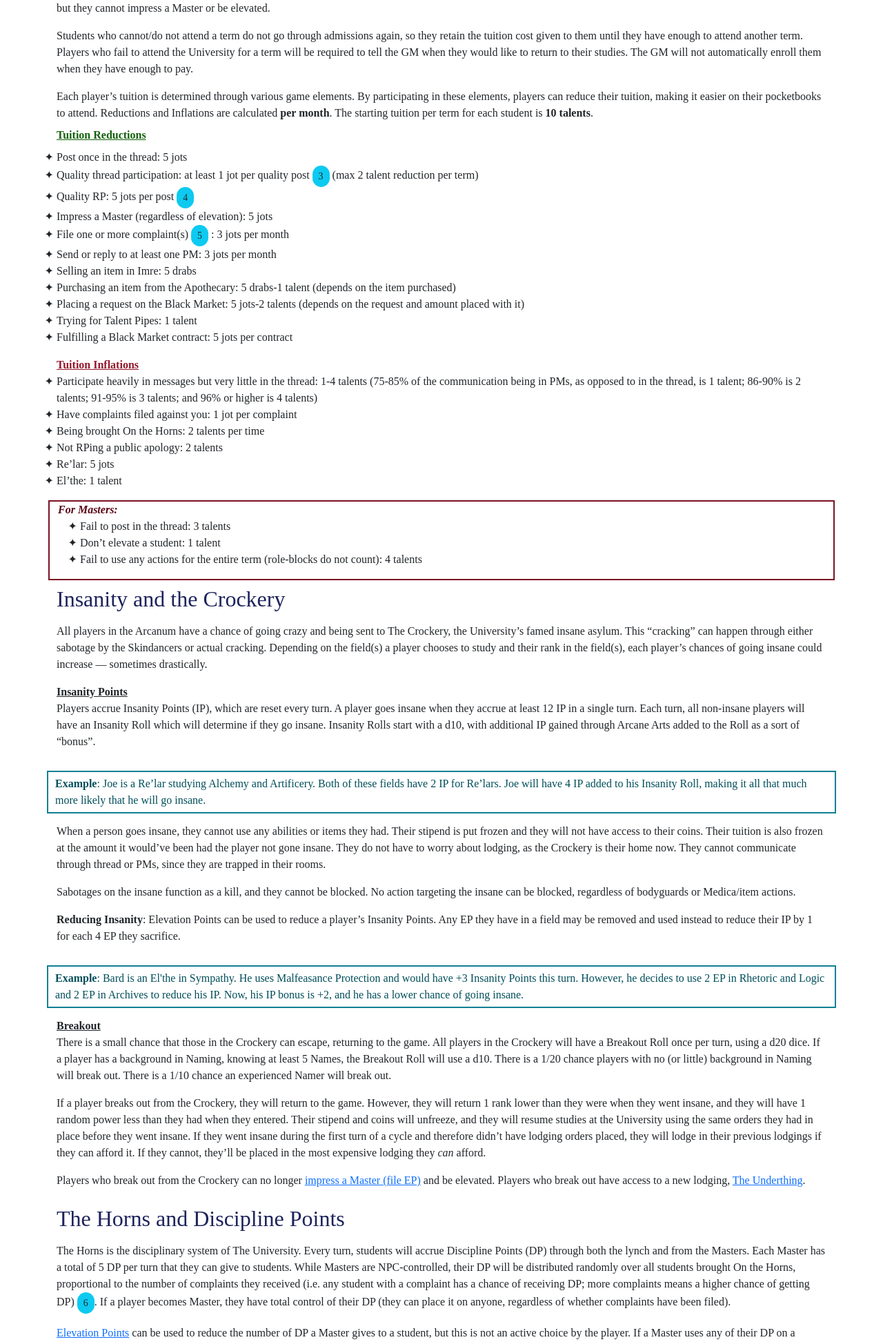
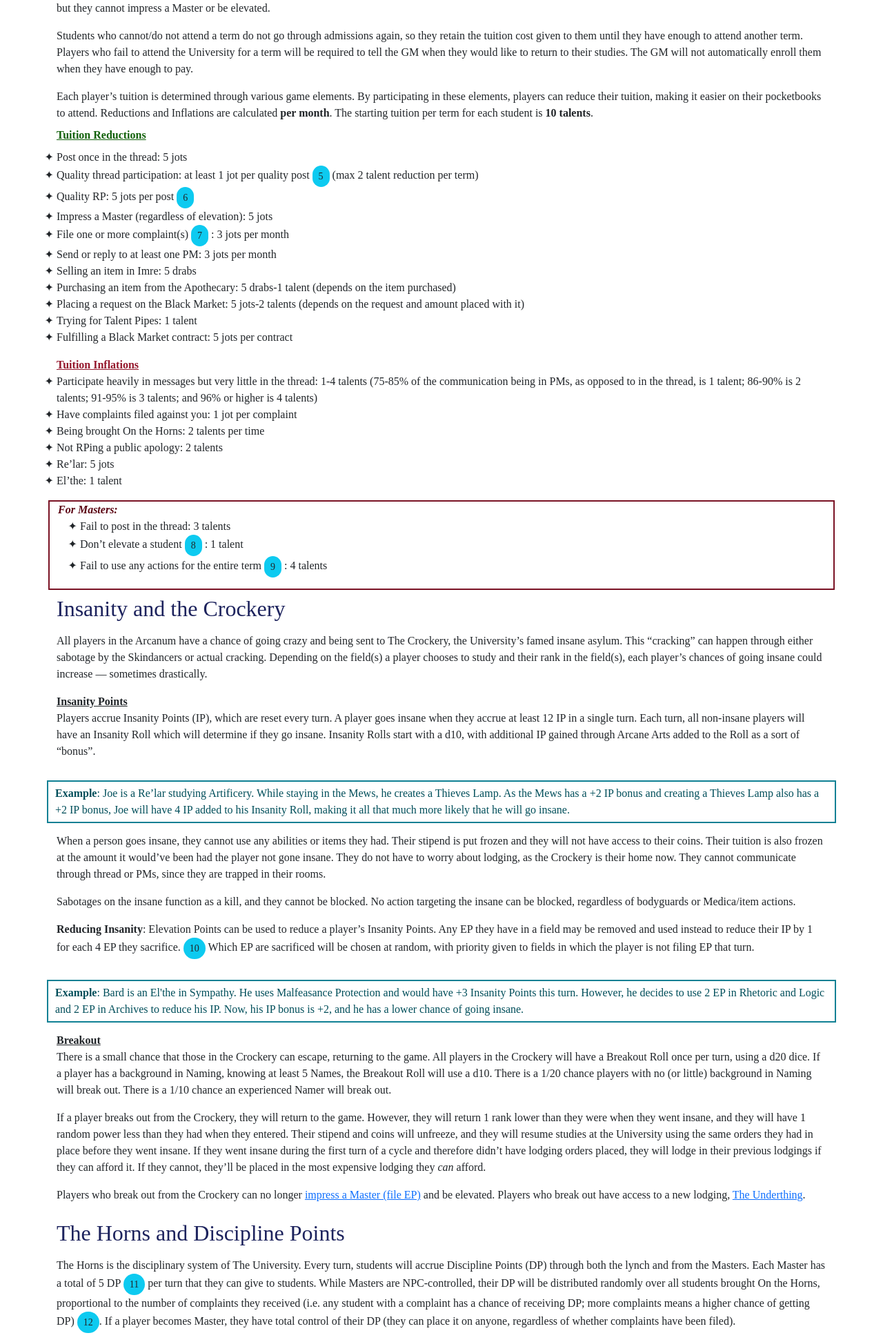
Before and after one commit to isabelle-sanford/kkc4, a Flask app: page /rules-uni-basics in a window 1280 px wide. Shown: the part 1978-3923 px from the top of the page at 69% size. Run offline with Flask 3, Linux system fonts and the light colour scheme.

Commit message:
fix links and change some text

```diff
--- a/templates/rules-university-basics.html
+++ b/templates/rules-university-basics.html
@@ -91,10 +91,18 @@
               </li>
               <li class="star">
                 Since you’re so important, you <em>also</em> might be called
-                back to Vintas temporarily by your family (25% chance of being
-                roleblocked per turn and having all actions targeting them
-                (excluding the Horns) delayed until they return to the
-                University).
+                back to Vintas temporarily by your family (25% chance per turn of
+                all actions being roleblocked and having all actions targeting them blocked).
+		<button
+                  type="button"
+                  class="btn rounded-pill btn-sm bg-info"
+                  data-bs-toggle="popover"
+                  data-bs-placement="top"
+                  data-bs-trigger="focus"
+                  data-bs-content="You still can be brought on the Horns, file complaints and EP, and be elevated."
+                >
+                  1
+                </button>
               </li>
               <li class="star">
                 As a nobleman who takes pride in the image they present to
@@ -144,7 +152,20 @@
               You just tend to lack a little skill and knowledge when it comes
               to the arcane arts. Your superstitious nature makes you hesitant
               to <em>really</em> dedicate time to them. (25% chance you’ll back
-              out if elevated in Sympathy, Naming, Alchemy, or Artificery).
+              out if elevated in Sympathy, Naming, Alchemy, or Artificery
+		<button
+                  type="button"
+                  class="btn rounded-pill btn-sm bg-info"
+                  data-bs-toggle="popover"
+                  data-bs-placement="top"
+                  data-bs-trigger="focus"
+                  data-bs-content="If you back out, you still lose the 5 EP that
+                    were used to elevate you. The Master does not choose a different
+                    student to elevate that turn."
+                >
+                  2
+                </button>
+              ).
             </li>
             <li class="star">
               Similar to the Vintish Noblemen, you also have a small chance your
@@ -221,9 +242,22 @@
             <li class="star">
               In fact, you’re so good with money, you tend to get a little extra
               when you sell or purchase items (20% increase when selling, and
-              20% decrease when purchasing), and you know how to make the odds
+              20% decrease when purchasing)
+                <button
+                  type="button"
+                  class="btn rounded-pill btn-sm bg-info"
+                  data-bs-toggle="popover"
+                  data-bs-placement="top"
+                  data-bs-trigger="focus"
+                  data-bs-content="This includes player-to-player sales; if you
+                    sell something for 1 talent, you’ll receive 1.2 talents (but
+                    the other player will still only pay 1 talent)."
+                >
+                  3
+                </button>
+              , and you know how to make the odds
               work in your favor when gambling (use 1d6 in
-              <a href="#LoadedDice">The Loaded Dice</a>).
+              <a href="{{ url_for('rules_imre') }}#LoadedDice">The Loaded Dice</a>).
             </li>
             <li class="star">
               If you are on the streets and you have less than 6 talents, you
@@ -479,7 +513,7 @@
                 data-bs-trigger="focus"
                 data-bs-content="If you have multiple items, one will be chosen at random."
               >
-                2
+                4
               </button>
             </p>
           </div>
@@ -724,7 +758,7 @@
           data-bs-trigger="focus"
           data-bs-content="200 or more words of game-related discussion in a post counts as ‘quality’ and will receive 1 jot. More words will receive a higher reduction, but this cannot reduce your tuition by more than 2 talents within a given term."
         >
-          3
+          5
         </button>
         (max 2 talent reduction per term)
       </li>
@@ -738,7 +772,7 @@
           data-bs-trigger="focus"
           data-bs-content="By ‘quality RP’ we mean over 200 words in a post. (Both to remain impartial and so you can track yourselves, we don’t judge the quality of the RP.)"
         >
-          4
+          6
         </button>
       </li>
       <li class="star">Impress a Master (regardless of elevation): 5 jots</li>
@@ -750,10 +784,9 @@
           data-bs-toggle="popover"
           data-bs-placement="top"
           data-bs-trigger="focus"
-          data-bs-content="That is, you get 3 jots off for filing a complaint for each month. You don’t get more for filing more complaints.
-"
+          data-bs-content="That is, you get 3 jots off for filing a complaint for each month. You don’t get more for filing more complaints."
         >
-          5
+          7
         </button>
         : 3 jots per month
       </li>
@@ -796,10 +829,32 @@
       <strong style="color: #5a0312"><em>For Masters:</em></strong>
       <ul>
         <li class="star">Fail to post in the thread: 3 talents</li>
-        <li class="star">Don’t elevate a student: 1 talent</li>
         <li class="star">
-          Fail to use any actions for the entire term (role-blocks do not
-          count): 4 talents
+          Don’t elevate a student
+          <button
+            type="button"
+            class="btn rounded-pill btn-sm bg-info"
+            data-bs-toggle="popover"
+            data-bs-placement="top"
+            data-bs-trigger="focus"
+            data-bs-content="If you’re subject to a total roleblock, but have put in a student to be elevated, you do not receive an inflation."
+          >
+            8
+          </button>
+         : 1 talent</li>
+        <li class="star">
+          Fail to use any actions for the entire term
+          <button
+            type="button"
+            class="btn rounded-pill btn-sm bg-info"
+            data-bs-toggle="popover"
+            data-bs-placement="top"
+            data-bs-trigger="focus"
+            data-bs-content="This is before roleblocks; i.e. if you take an action but it’s blocked you do not receive an inflation for it."
+          >
+            9
+          </button>
+          : 4 talents
         </li>
       </ul>
     </div>
@@ -831,10 +886,10 @@
   </div>
   <div class="row">
     <div class="example my-3">
-      <strong>Example</strong>: Joe is a Re’lar studying Alchemy and Artificery.
-      Both of these fields have 2 IP for Re’lars. Joe will have 4 IP added to
-      his Insanity Roll, making it all that much more likely that he will go
-      insane.
+      <strong>Example</strong>: Joe is a Re’lar studying Artificery. While staying
+      in the Mews, he creates a Thieves Lamp. As the Mews has a +2 IP bonus and
+      creating a Thieves Lamp also has a +2 IP bonus, Joe will have 4 IP added to
+      his Insanity Roll, making it all that much more likely that he will go insane.
     </div>
   </div>
   <div class="row">
@@ -857,6 +912,20 @@
       <strong>Reducing Insanity</strong>: Elevation Points can be used to reduce
       a player’s Insanity Points. Any EP they have in a field may be removed and
       used instead to reduce their IP by 1 for each 4 EP they sacrifice.
+        <button
+          type="button"
+          class="btn rounded-pill btn-sm bg-info"
+          data-bs-toggle="popover"
+          data-bs-placement="top"
+          data-bs-trigger="focus"
+          data-bs-content="If Psychological Counselling is used on you, it occurs
+            before this reduction does. If you spend EP which would decrease your
+            Insanity Bonus below +0, it will not be spent."
+        >
+          10
+        </button>
+      Which EP are sacrificed will be chosen at random, with priority given to
+      fields in which the player is not filing EP that turn.
     </p>
   </div>
   <div class="row">
@@ -906,7 +975,18 @@
     <p>
       The Horns is the disciplinary system of The University. Every turn,
       students will accrue Discipline Points (DP) through both the lynch and
-      from the Masters. Each Master has a total of 5 DP per turn that they can
+      from the Masters. Each Master has a total of 5 DP
+        <button
+          type="button"
+          class="btn rounded-pill btn-sm bg-info"
+          data-bs-toggle="popover"
+          data-bs-placement="top"
+          data-bs-trigger="focus"
+          data-bs-content="If there are not very many players in the game, this number may reduced."
+        >
+          11
+        </button>
+      per turn that they can
       give to students. While Masters are NPC-controlled, their DP will be
       distributed randomly over all students brought On the Horns, proportional
       to the number of complaints they received (i.e. any student with a
@@ -918,14 +998,15 @@
         data-bs-toggle="popover"
         data-bs-placement="top"
         data-bs-trigger="focus"
-        data-bs-content=" This DP distribution occurs after complaint-related actions and The Golden Pony effect."
+        data-bs-content="This DP distribution occurs after complaint-related actions and <em>The Golden Pony</em> effect. NPCs never place DP onto PC Masters."
       >
-        6</button
+        12
+      </button
       >. If a player becomes Master, they have total control of their DP (they
       can place it on anyone, regardless of whether complaints have been filed).
     </p>
     <p>
-      <a href="#ElevationPoints">Elevation Points</a> can be used to reduce the
+      <a href="{{ url_for('rules_arcanum_basics') }}#ElevationPoints">Elevation Points</a> can be used to reduce the
       number of DP a Master gives to a student, but this is not an active choice
       by the player. If a Master uses any of their DP on a student that has EP
       in their field, the EP in that field will be used up before any DP is
@@ -938,6 +1019,11 @@
       places 3 DP on Burnt, 3 of Burnt’s EP in Naming will be used to reduce the
       Master Namer’s DP to 0. If she has no EP in Naming, she cannot substitute
       EP from a different field.
+    </div>
+    <div class="example my-2">
+      <strong>Example</strong>: Bard has 8 complaints against him, and Stink has
+      2 complaints. All NPC masters will have an 80% chance of placing each DP on
+      Bard, and a 20% of DP being assigned to Stink.
     </div>
   </div>
   <div class="row">
```
Also changed, not shown: templates/rules-game-basics.html (+44 -22 lines).
